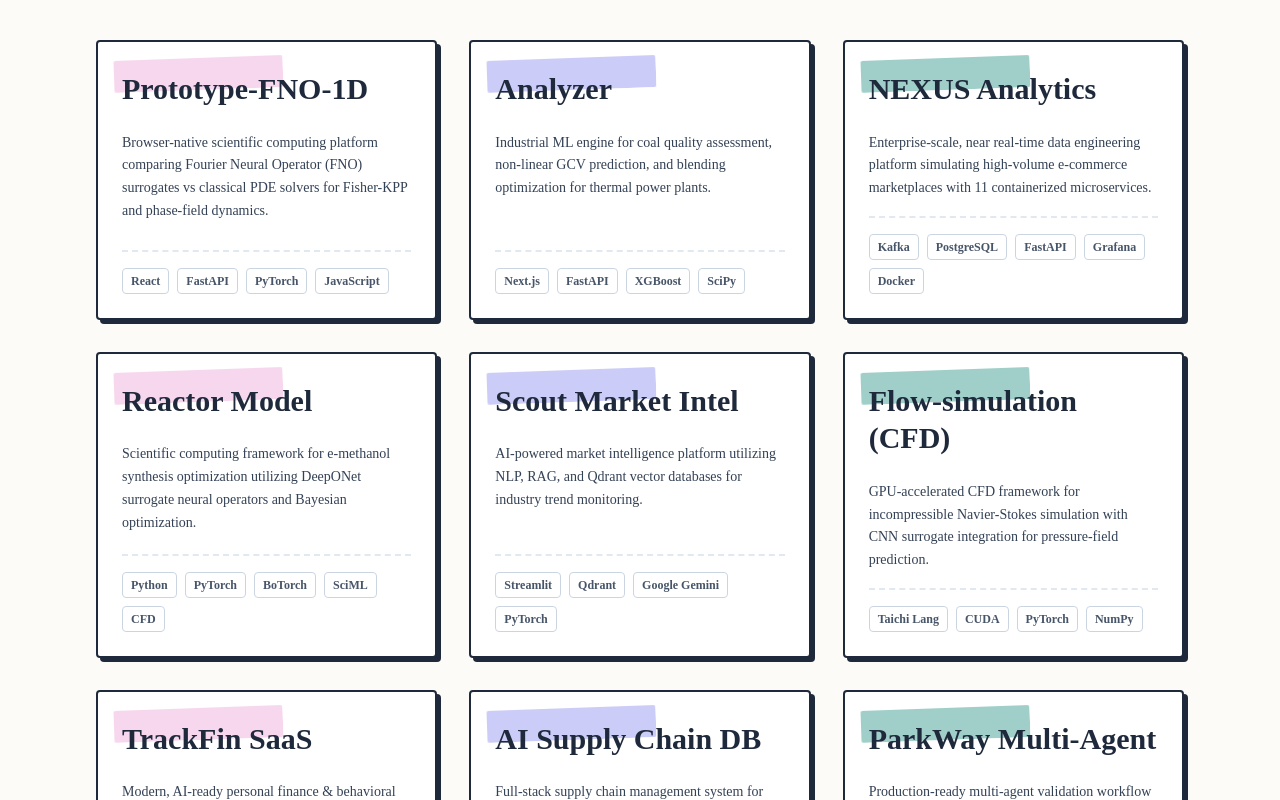
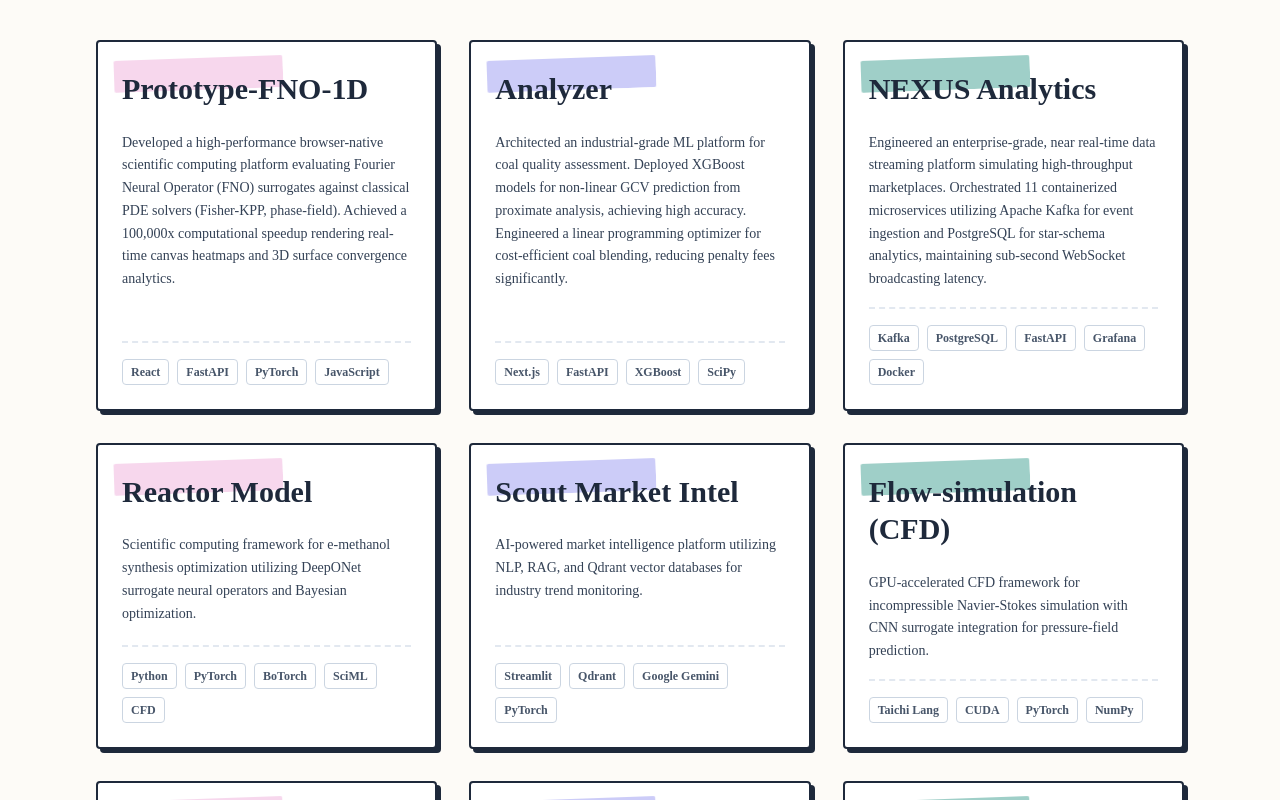
Before and after one commit to shekharsameer2308/portfolio, a Next.js app: page / in a window 1280 px wide. Shown: the part 940-1740 px from the top of the page. Built offline with nearby package versions, Linux system fonts and the light colour scheme.

Commit message:
content: remove freeCodeCamp cert and enhance project descriptions

```diff
--- a/src/data/portfolio.ts
+++ b/src/data/portfolio.ts
@@ -18,7 +18,7 @@
     {
       id: "prototype-fno-1d",
       title: "Prototype-FNO-1D",
-      description: "Browser-native scientific computing platform comparing Fourier Neural Operator (FNO) surrogates vs classical PDE solvers for Fisher-KPP and phase-field dynamics.",
+      description: "Developed a high-performance browser-native scientific computing platform evaluating Fourier Neural Operator (FNO) surrogates against classical PDE solvers (Fisher-KPP, phase-field). Achieved a 100,000x computational speedup rendering real-time canvas heatmaps and 3D surface convergence analytics.",
       techStack: ["React", "FastAPI", "PyTorch", "JavaScript"],
       metrics: ["100,000× speedup", "Canvas Heatmaps"],
       githubUrl: "https://github.com/shekharsameer2308/Prototype-FNO-1D-RxnDynamics-",
@@ -27,7 +27,7 @@
     {
       id: "analyzer",
       title: "Analyzer",
-      description: "Industrial ML engine for coal quality assessment, non-linear GCV prediction, and blending optimization for thermal power plants.",
+      description: "Architected an industrial-grade ML platform for coal quality assessment. Deployed XGBoost models for non-linear GCV prediction from proximate analysis, achieving high accuracy. Engineered a linear programming optimizer for cost-efficient coal blending, reducing penalty fees significantly.",
       techStack: ["Next.js", "FastAPI", "XGBoost", "SciPy"],
       metrics: ["Isolation Forest anomaly detection", "Cost minimization LP"],
       githubUrl: "https://github.com/shekharsameer2308/analyzer",
@@ -36,7 +36,7 @@
     {
       id: "real-time-nexus",
       title: "NEXUS Analytics",
-      description: "Enterprise-scale, near real-time data engineering platform simulating high-volume e-commerce marketplaces with 11 containerized microservices.",
+      description: "Engineered an enterprise-grade, near real-time data streaming platform simulating high-throughput marketplaces. Orchestrated 11 containerized microservices utilizing Apache Kafka for event ingestion and PostgreSQL for star-schema analytics, maintaining sub-second WebSocket broadcasting latency.",
       techStack: ["Kafka", "PostgreSQL", "FastAPI", "Grafana", "Docker"],
       metrics: ["10-50 events/sec", "Sub-second WebSocket latency"],
       githubUrl: "https://github.com/shekharsameer2308/Real-Time-Data-Analysis-",
@@ -141,8 +141,7 @@
     { title: "Summer Analytics 2025 (Top 25 Percentile)", issuer: "Consulting & Analytics Club, IIT Guwahati", date: "2025", image: "/certs/iitg.jpg" },
     { title: "Supply Chain - Demand Planning, Forecasting & S&OP w/ Excel", issuer: "Udemy / Sitmi Academy", date: "June 2026", image: "/certs/demand.jpg" },
     { title: "The Product Management for AI & Data Science Course", issuer: "Udemy / 365 Careers", date: "June 2026", image: "/certs/product.jpg" },
-    { title: "Certified Supply Chain Professional (CSCP)", issuer: "Udemy / YouAccel Training", date: "Aug 2026", image: "/certs/cscp.jpg" },
-    { title: "Scientific Computing with Python", issuer: "freeCodeCamp", date: "2024", image: "" }
+    { title: "Certified Supply Chain Professional (CSCP)", issuer: "Udemy / YouAccel Training", date: "Aug 2026", image: "/certs/cscp.jpg" }
   ],
   skills: {
     languages: ["Python", "TypeScript", "SQL", "C++"],
```
